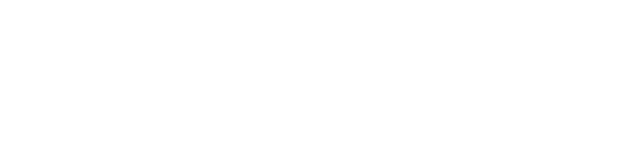
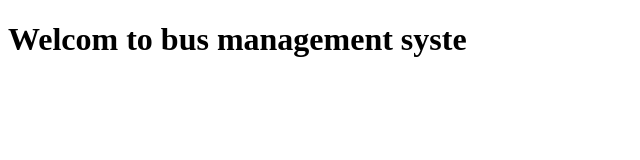
Before and after one commit to NamrataPatil2001/BMS, a plain HTML site: page index.html in a window 1280 px wide. Shown: the whole page, without its empty margins (0-640 px from the left). Drawn offline with Linux system fonts and the light colour scheme.

Commit message:
We add h1 tag

```diff
--- a/index.html
+++ b/index.html
@@ -6,6 +6,6 @@
     <title>Document</title>
 </head>
 <body>
-
+    <h1>Welcom to bus management syste</h1>
 </body>
 </html>
```
